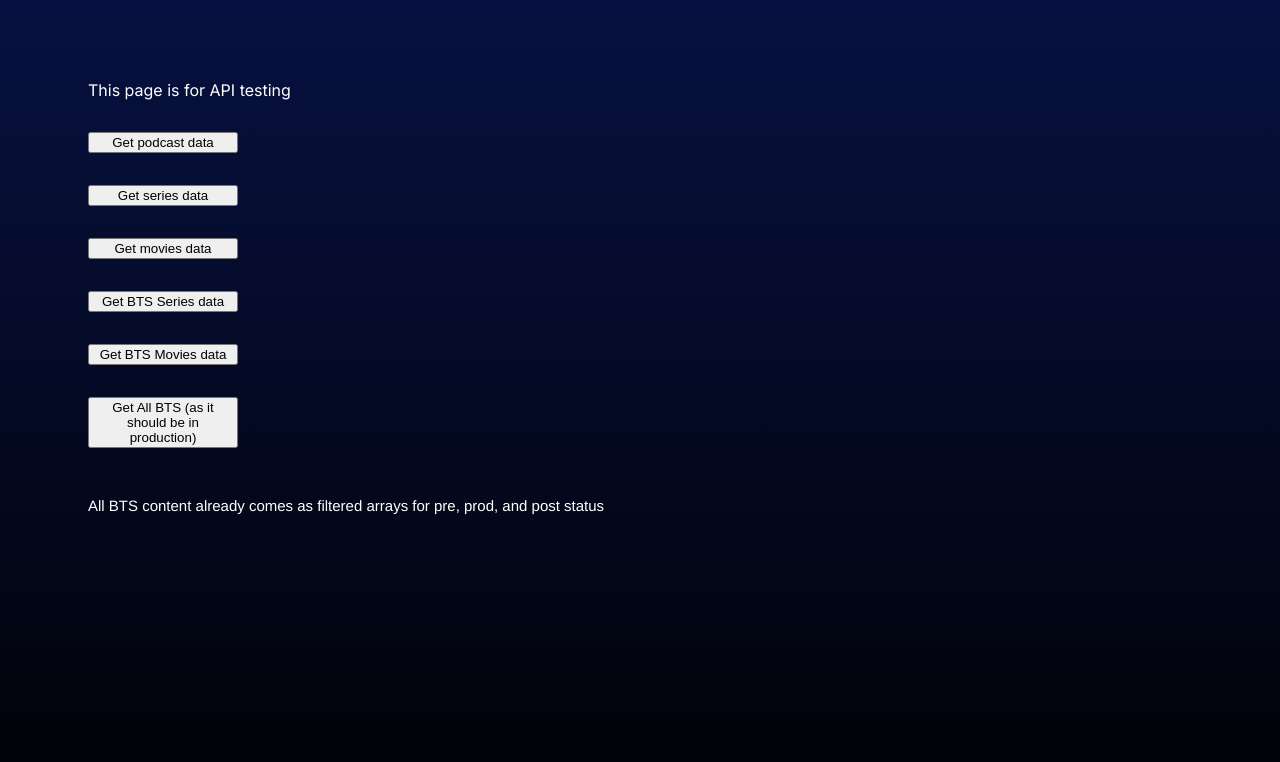
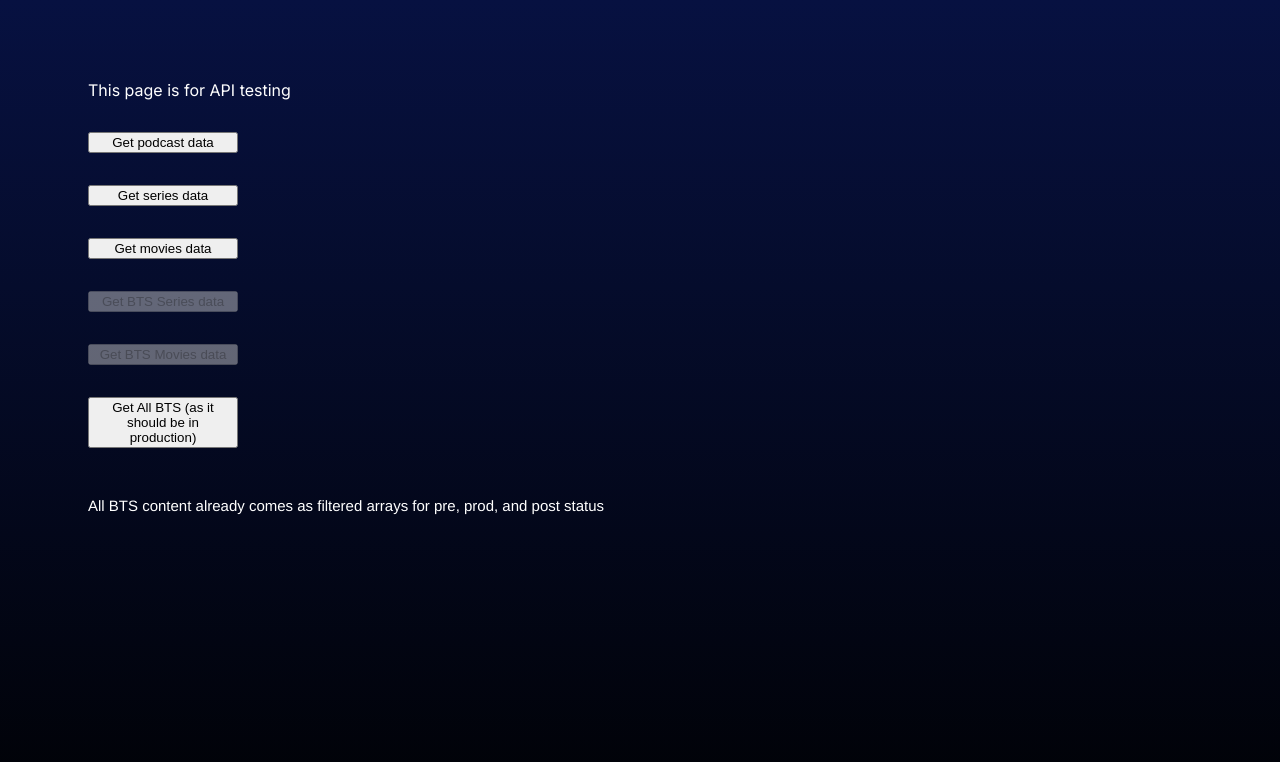
Before and after one commit to Untoldcine/untoldcine, a Next.js app in the folder frontend/: page /tempAPI in a window 1280 px wide. Shown: the top 762 px of the page. Built offline with nearby package versions, Linux system fonts and the light colour scheme.

Commit message:
disabling a couple btns, ready for mege

```diff
--- a/frontend/src/app/tempAPI/page.tsx
+++ b/frontend/src/app/tempAPI/page.tsx
@@ -221,8 +221,8 @@ const Page = () => {
                 <button className="inputs" onClick={() => getPodcastData()}>Get podcast data</button>
                 <button className="inputs" onClick={() => getSeriesData()}>Get series data</button>
                 <button className="inputs" onClick={() => getMoviesData()}>Get movies data</button>
-                <button className="inputs" onClick={() => getBTSSeriesData()}>Get BTS Series data</button>
-                <button className="inputs" onClick={() => getBTSMoviesData()}>Get BTS Movies data</button>
+                <button className="inputs" disabled onClick={() => getBTSSeriesData()}>Get BTS Series data</button>
+                <button className="inputs" disabled onClick={() => getBTSMoviesData()}>Get BTS Movies data</button>
                 <button className="inputs" onClick={() => getAllBTSSummaryData()}>Get All BTS (as it should be in production)</button>
                 <p>All BTS content already comes as filtered arrays for pre, prod, and post status</p>
 
```
